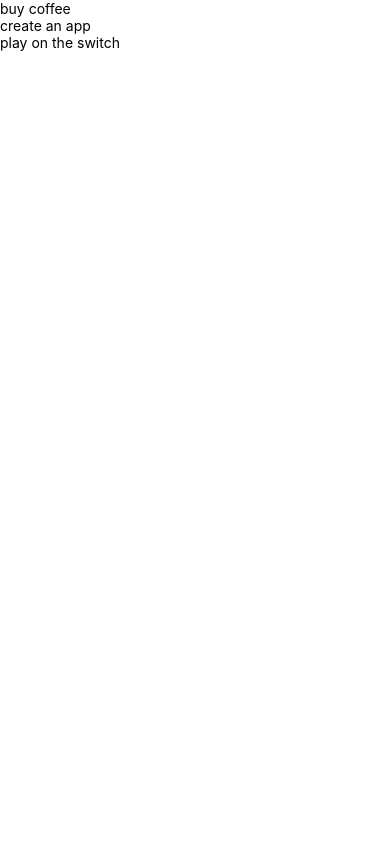
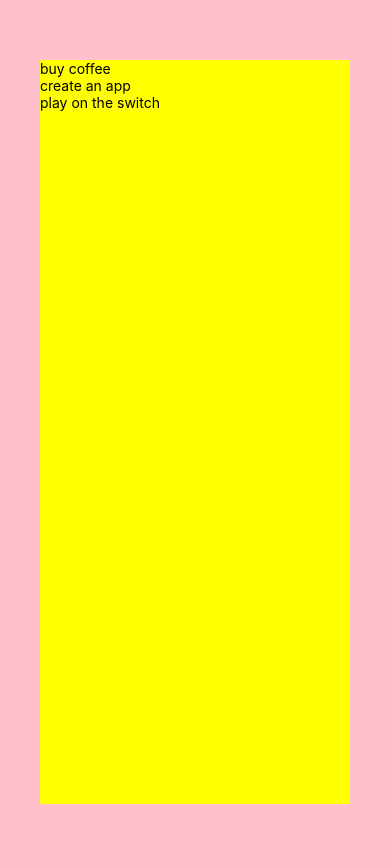
Before and after one commit to ayush23719/GameZone, a React Native app: screen / in a window 390 px wide. Built offline with nearby package versions, Linux system fonts and the light colour scheme.

Commit message:
Creating styles

```diff
--- a/App.js
+++ b/App.js
@@ -35,19 +35,15 @@
     // alignItems: 'center',
     // justifyContent: 'center',
   },
-  input: {
-    borderWidth: 1,
-    borderColor: '#777',
-    padding: 8,
-    margin: 10,
-    width: 200,
+  content: {
+    padding: 40,
+    backgroundColor: 'pink',
+    flex: 1,
+
   },
-  item: {
-    marginTop: 24,
-    padding: 30,
-    backgroundColor: 'pink',
-    fontSize: 24,
-    marginHorizontal: 10,
-    marginTop: 24,
+  list: {
+    marginTop: 20,
+    backgroundColor: 'yellow',
+    flex: 1,
   }
 });
```
